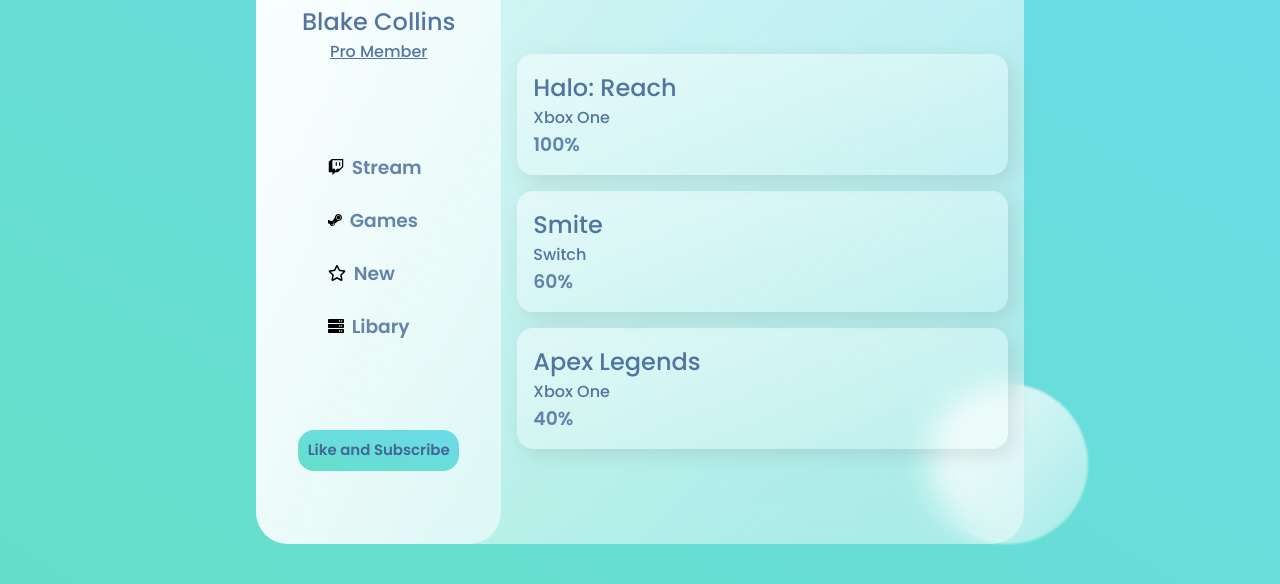
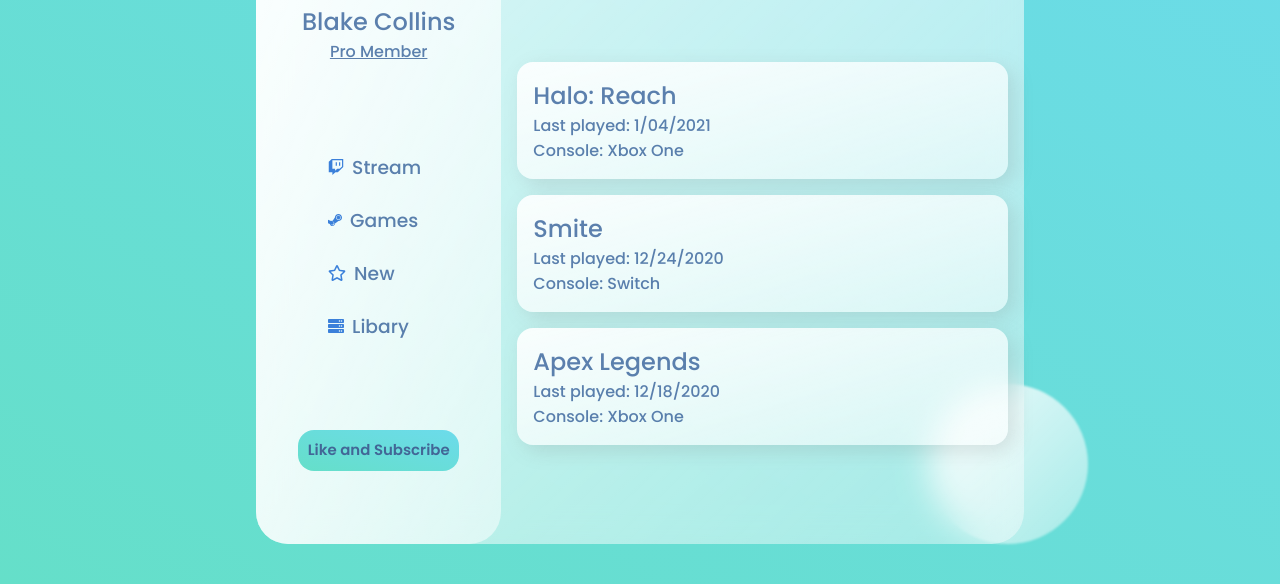
Before and after one commit to BlakeACollins/glass-UI, a plain HTML site: page index.html in a window 1280 px wide. Shown: the part 216-800 px from the top of the page. Drawn offline with Linux system fonts and the light colour scheme; a web font is replaced by a local one.

Commit message:
Add files via upload

```diff
--- a/index.html
+++ b/index.html
@@ -56,27 +56,27 @@
                         <div class="card">
                             <div class="card-info">
                                 <h2>Halo: Reach</h2>
-                                <p>Xbox One</p>
-                                <div class="progressBar"></div>
-                                <h3 class="percentage">100%</h3>
+                                <h4>Last played: 1/04/2021</h4>
+                                <p>Console: Xbox One</p>
+
                             </div>
                         </div>
                         <!--Second Card-->
                         <div class="card">
                             <div class="card-info">
                                 <h2>Smite</h2>
-                                <p>Switch</p>
-                                <div class="progressBar"></div>
-                                <h3 class="percentage">60%</h3>
+                                <h4>Last played: 12/24/2020</h4>
+                                <p>Console: Switch</p>
+
                             </div>
                         </div>
                         <!--Third Card-->
                         <div class="card">
                             <div class="card-info">
                                 <h2>Apex Legends</h2>
-                                <p>Xbox One</p>
-                                <div class="progressBar"></div>
-                                <h3 class="percentage">40%</h3>
+                                <h4>Last played: 12/18/2020</h4>
+                                <p>Console: Xbox One</p>
+
                             </div>
                         </div>
                     </div>
--- a/style.css
+++ b/style.css
@@ -16,22 +16,20 @@ main{
 }
 
 h1{
-    color: #426696;
+    color: #3b80da;
     font-weight: bold;
     font-size: 3rem;
+    opacity: 0.7;
+}
+h2,
+h3,
+h4,
+p{
+    color: #356099;
+    font-weight: 500;
     opacity: 0.8;
 }
-h2,
-p{
-    color: #426696;
-    font-weight: 500;
-    opacity: 0.9;
-}
-h3{
-    color: #426696;
-    font-weight: 600;
-    opacity: 0.8;
-}
+
 .glass{
     display: flex;
     background: #fff;
@@ -72,7 +70,7 @@ h3{
     padding: .5rem 2rem;
     align-items: center;
     text-decoration: none;
-    color: #000;
+    color: #3b80da;
 }
 
 .link h3 {
@@ -117,10 +115,9 @@ h3{
 .card{
     display: flex;
     background: linear-gradient(
-        to left top,
-         rgba(255,255,255,0.2),
-         rgba(255,255,255,0.5)
-    );
+    to right bottom,
+     rgba(255,255,255,0.9),
+     rgba(255,255,255,0.5));
 
     border-radius: 1rem;
     margin: 1rem 0rem;
```
